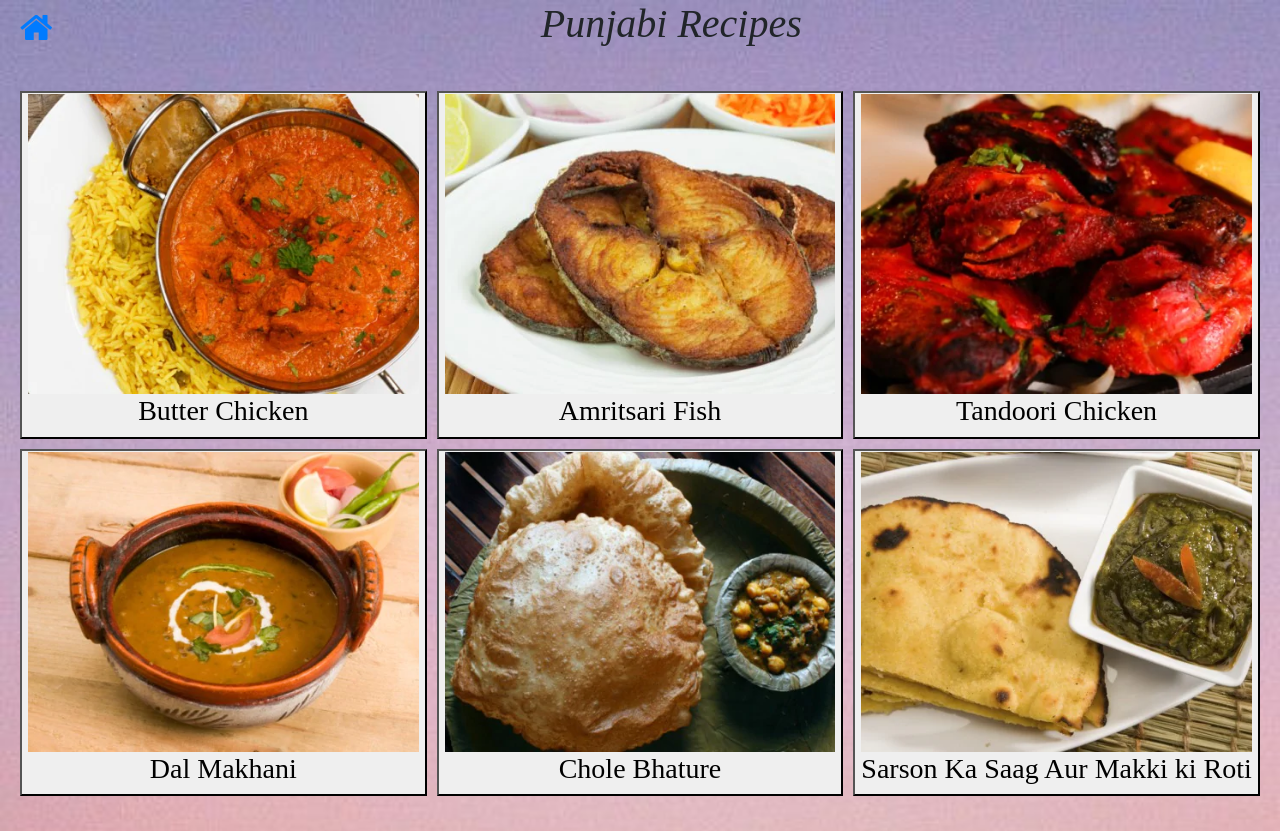
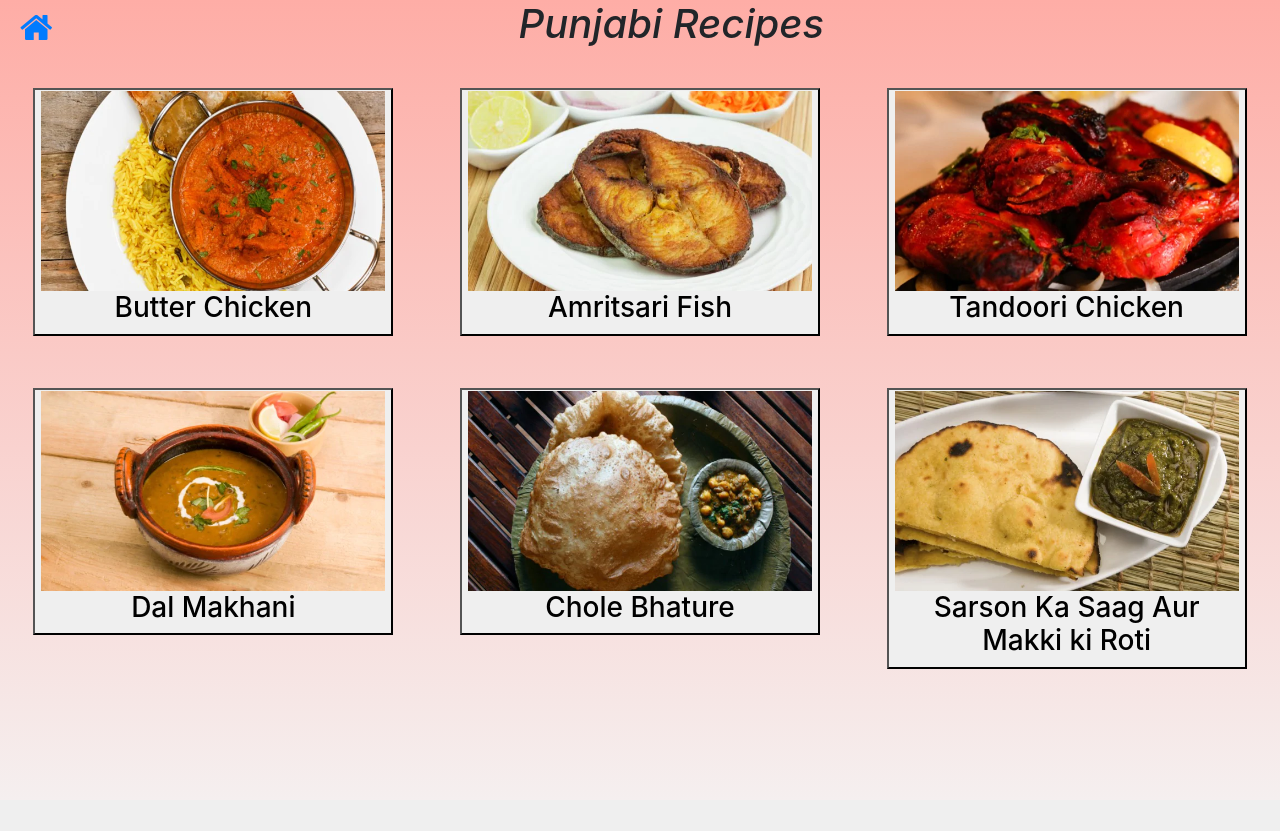
Before and after one commit to Dhar15/All-Recipe, a Django app: page /all_recipe/indian/punjabi in a window 1280 px wide. After the commit the page ends 669 px from the top, so only its background shows below. Run offline with Django 3.2, Linux system fonts and the light colour scheme; some libraries are stand-ins or nearby versions; some web fonts are replaced.

Commit message:
Update punjabi.html

```diff
--- a/all_recipe/templates/all_recipe/indian/punjabi.html
+++ b/all_recipe/templates/all_recipe/indian/punjabi.html
@@ -2,6 +2,36 @@
 {% load static %}
 {% block title %}
     Punjabi Dishes
+{% endblock %}
+
+{% block css %}
+    <style>
+        body {
+            background-image: linear-gradient(#feada6, #f5efef);
+            background-repeat: no-repeat;
+            background-size: cover;
+            background-attachment: fixed;
+            background-position: center center;
+        }
+
+        .flex-container {
+            display: flex;
+            flex-wrap: wrap;
+        }
+
+        .flex-container > div {
+            width: 400px;
+            padding: 20px;
+            margin: 0 auto;
+            margin-top: 12px;
+            text-align: center;
+            font-size: 30px;
+        }
+
+        img {
+            height: 200px;
+        }
+    </style>
 {% endblock %}
 
 {% block body %}
@@ -10,43 +40,38 @@
 
     <h1 style="text-align:center; font-style: italic;"> Punjabi Recipes </h1>
 
-    <div style="padding: 30px;">
-
-        <div class="row">
-            <div class="column">
+    <div class="flex-container">
+        <div>
             <button onclick="window.location='{% url 'butterChicken' %}';">
             <img src="{% static 'all_recipe/images/punjabi/Butter Chicken.png' %}" alt="Butter Chicken" style="width:100%">
             <h3> Butter Chicken </h3>
             </button>
         </div>
-            <div class="column">
+        <div>
             <button onclick="window.location='{% url 'amritsariFish' %}';">
             <img src="{% static 'all_recipe/images/punjabi/Amritsari Fish.png' %}" alt="Amritsari Fish" style="width:100%">
             <h3> Amritsari Fish </h3>
             </button>
         </div>
-            <div class="column">
+        <div>
             <button onclick="window.location='{% url 'tandooriChicken' %}';">
             <img src="{% static 'all_recipe/images/punjabi/Tandoori Chicken.png' %}" alt="Tandoori Chicken" style="width:100%">
             <h3> Tandoori Chicken </h3>
             </button>
         </div>
-        </div>
-
-        <div class="row">
-            <div class="column">
+        <div>
             <button onclick="window.location='{% url 'dalMakhani' %}';">
             <img src="{% static 'all_recipe/images/punjabi/Dal Makhani.png' %}" alt="Dal Makhani" style="width:100%">
             <h3> Dal Makhani </h3>
             </button>
         </div>
-            <div class="column">
+        <div>
             <button onclick="window.location='{% url 'choleBhature' %}';">
             <img src="{% static 'all_recipe/images/punjabi/Chole Bhature.png' %}" alt="Chole Bhature" style="width:100%">
             <h3> Chole Bhature </h3>
             </button>
         </div>
-            <div class="column">
+        <div>
             <button onclick="window.location='{% url 'sarsonSaag' %}';">
                 <img src="{% static 'all_recipe/images/punjabi/Sarson Ka Saag Aur Makki ki Roti.png' %}" alt="Sarson Ka Saag Aur Makki ki Roti" style="width:100%">
                 <h3> Sarson Ka Saag Aur Makki ki Roti </h3>
```
Lines whose indentation alone changed are shown as unchanged.
